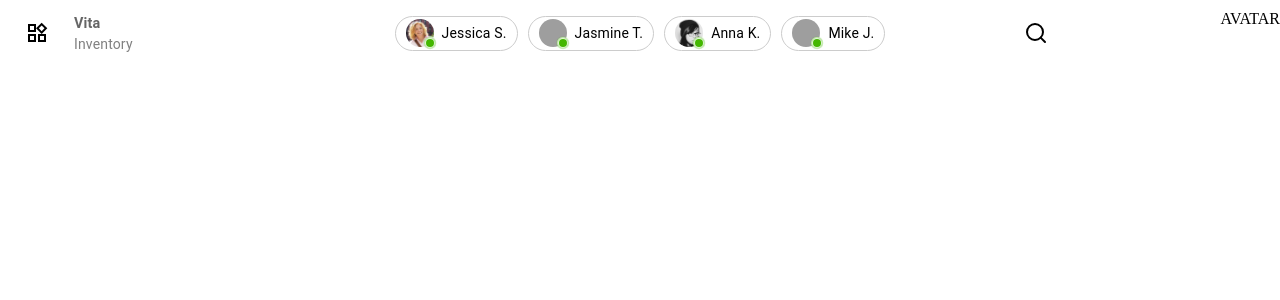
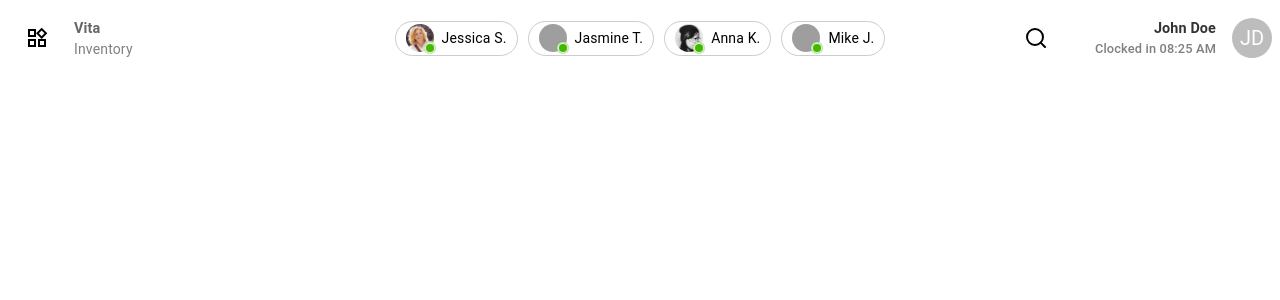
Before and after one commit to 0xlarmideh/pos-sales-app, a Next.js app: page / in a window 1280 px wide. Shown: the top 300 px of the page. Built offline with nearby package versions, Linux system fonts and the light colour scheme; grey boxes are pictures that could not be loaded.

Commit message:
FEAT/added Nav Profile component

```diff
--- a/components/Navbar.tsx
+++ b/components/Navbar.tsx
@@ -3,6 +3,7 @@ import Hamburger from "./Hamburger";
 import NavAvatar from "./NavAvatar";
 import { FiSearch } from "react-icons/fi";
 import { useState } from "react";
+import Profile from "./profile";
 
 const Navbar = () => {
   const [searchOpen, setSearchOpen] = useState(false);
@@ -101,7 +102,9 @@ const Navbar = () => {
             <FiSearch size={24} />
           </Box>
         )}
-        <Box>AVATAR</Box>
+        <Box>
+          <Profile />
+        </Box>
       </Box>
     </Box>
   );
--- /dev/null
+++ b/components/profile/index.tsx
@@ -0,0 +1,67 @@
+import { Avatar, Box, Typography } from "@mui/material";
+import { useEffect, useState } from "react";
+import { black500, black800 } from "../../config/colors";
+
+const Profile = () => {
+  const [time, setTime] = useState(new Date());
+
+  useEffect(() => {
+    const intervalId = setInterval(() => {
+      setTime(new Date());
+    }, 1000);
+
+    return () => clearInterval(intervalId);
+  }, []);
+
+  const formattedTime = time.toLocaleTimeString([], {
+    hour: "2-digit",
+    minute: "2-digit",
+  });
+
+  return (
+    <Box sx={{ display: "flex", gap: "0.5rem" }}>
+      <Box
+        sx={{
+          display: "flex",
+          flexDirection: "column",
+          justifyContent: "center",
+        }}
+      >
+        <Typography
+          variant="h6"
+          sx={{
+            display: "flex",
+            justifyContent: "flex-end",
+            fontWeight: 600,
+            fontSize: "0.9rem",
+            color: black800,
+          }}
+        >
+          John Doe
+        </Typography>
+        <Typography
+          variant="body2"
+          sx={{
+            fontWeight: 500,
+            color: black500,
+            fontSize: "0.8rem",
+          }}
+        >
+          Clocked in {formattedTime}
+        </Typography>
+      </Box>
+      <Box
+        sx={{
+          display: "flex",
+          justifyContent: "center",
+          alignItems: "center",
+          padding: "0.5rem",
+        }}
+      >
+        <Avatar sx={{ cursor: "pointer" }}>JD</Avatar>
+      </Box>
+    </Box>
+  );
+};
+
+export default Profile;
```
